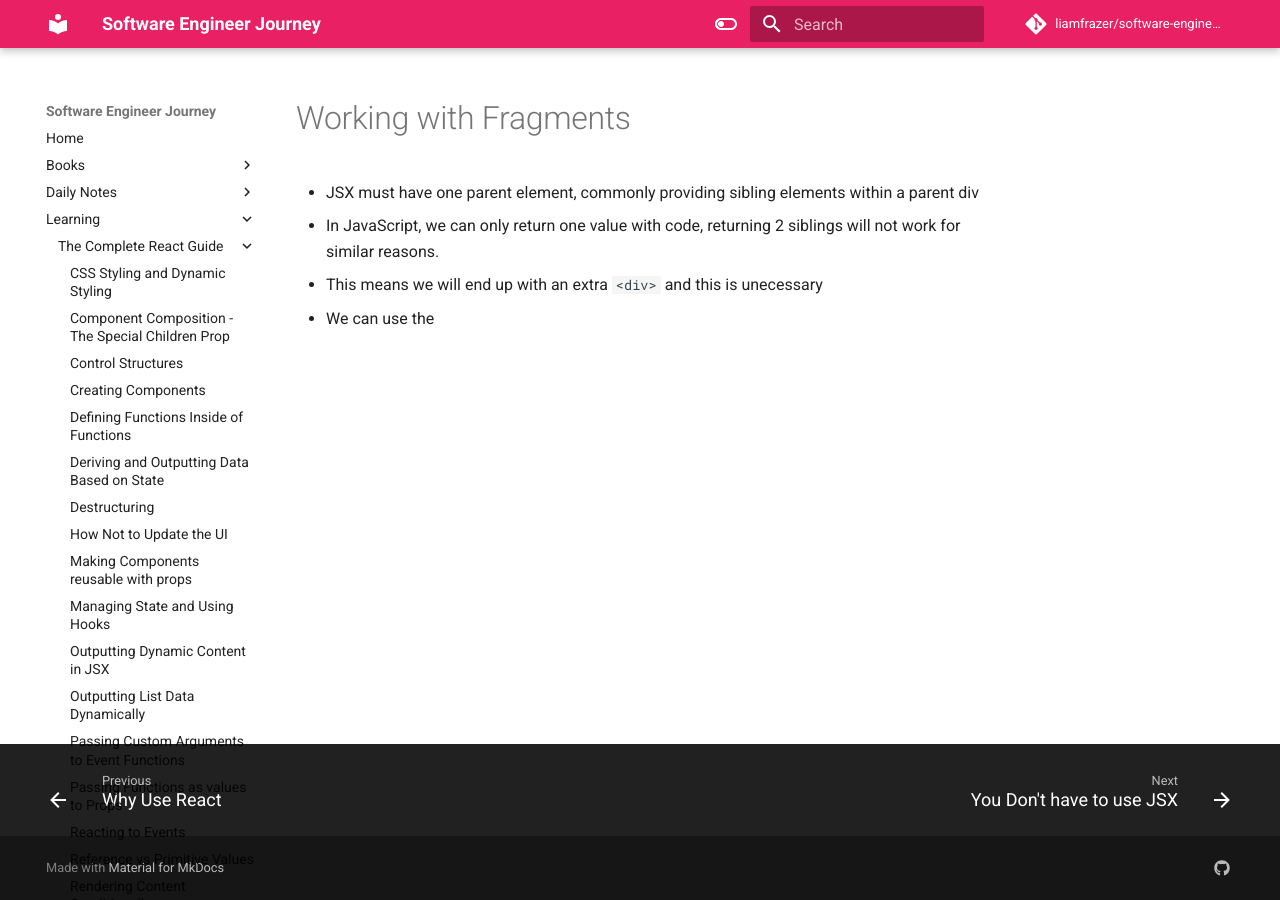
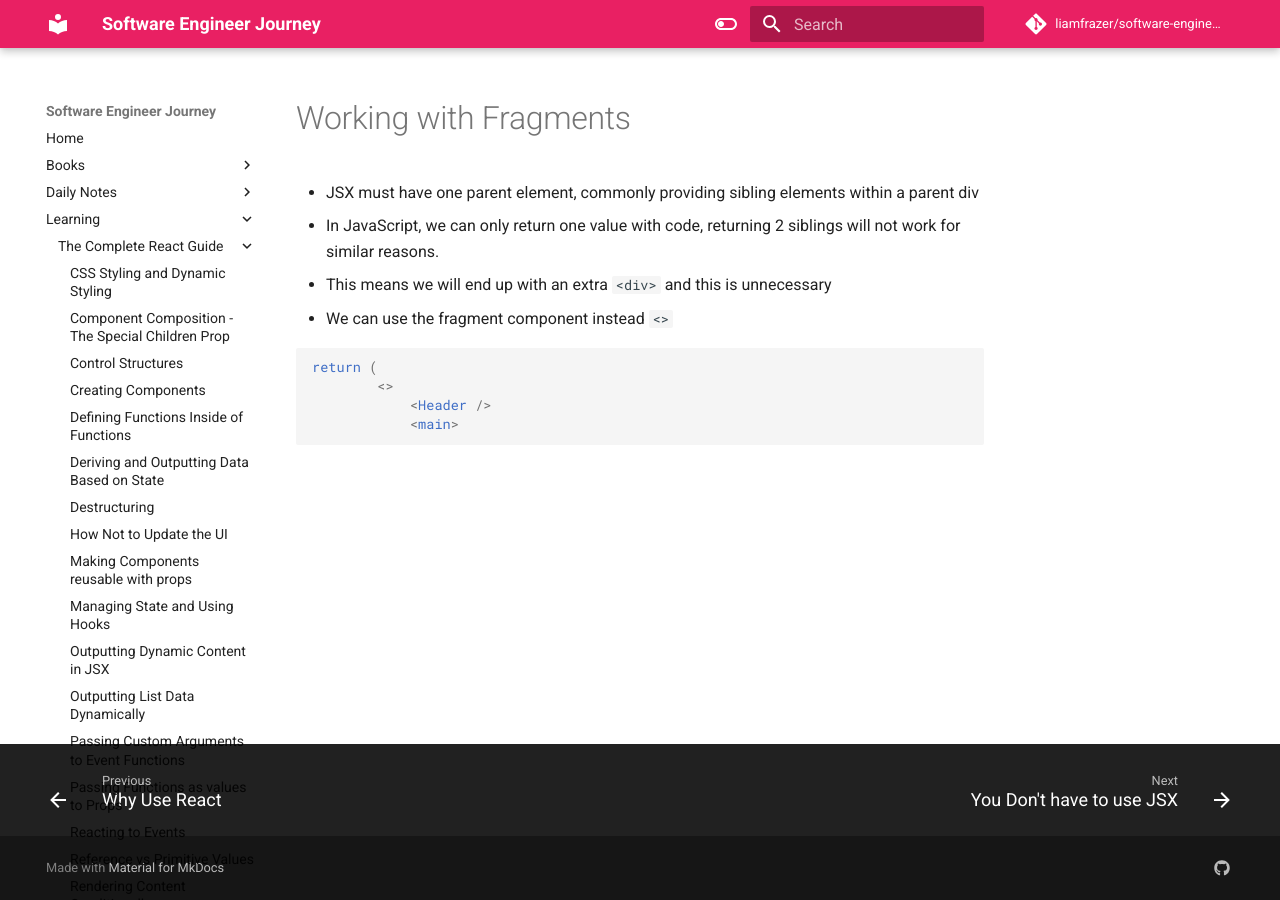
Before and after one commit to liamfrazer/software-engineer-journey, an MkDocs documentation site: the page built from docs/Learning/The Complete React Guide/Working with Fragments.md, in a window 1280 px wide. Built offline with MkDocs 1.6.1 and Material for MkDocs 9.7.7, drawn with Linux system fonts in a browser that asks for light colours; comment, search, counter and statistics services are not loaded.

Commit message:
vault backup: 2023-12-20 19:39:30

````diff
--- a/docs/Learning/The Complete React Guide/Working with Fragments.md
+++ b/docs/Learning/The Complete React Guide/Working with Fragments.md
@@ -7,5 +7,13 @@ tags:
 # Working with Fragments
 * JSX must have one parent element, commonly providing sibling elements within a parent div
 * In JavaScript, we can only return one value with code, returning 2 siblings will not work for similar reasons.
-* This means we will end up with an extra `<div>` and this is unecessary
-* We can use the
+* This means we will end up with an extra `<div>` and this is unnecessary
+* We can use the fragment component instead `<>`
+
+
+```jsx
+return (
+		<>
+			<Header />
+			<main>
+```
````
